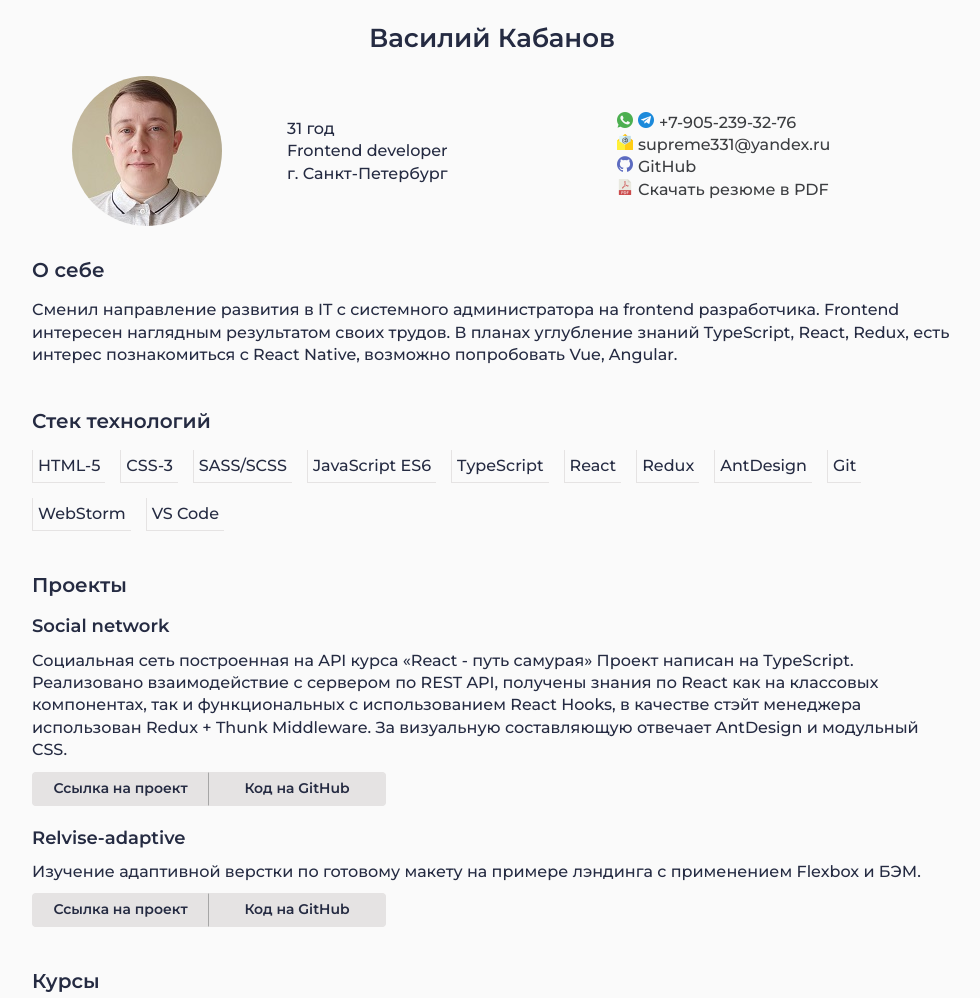
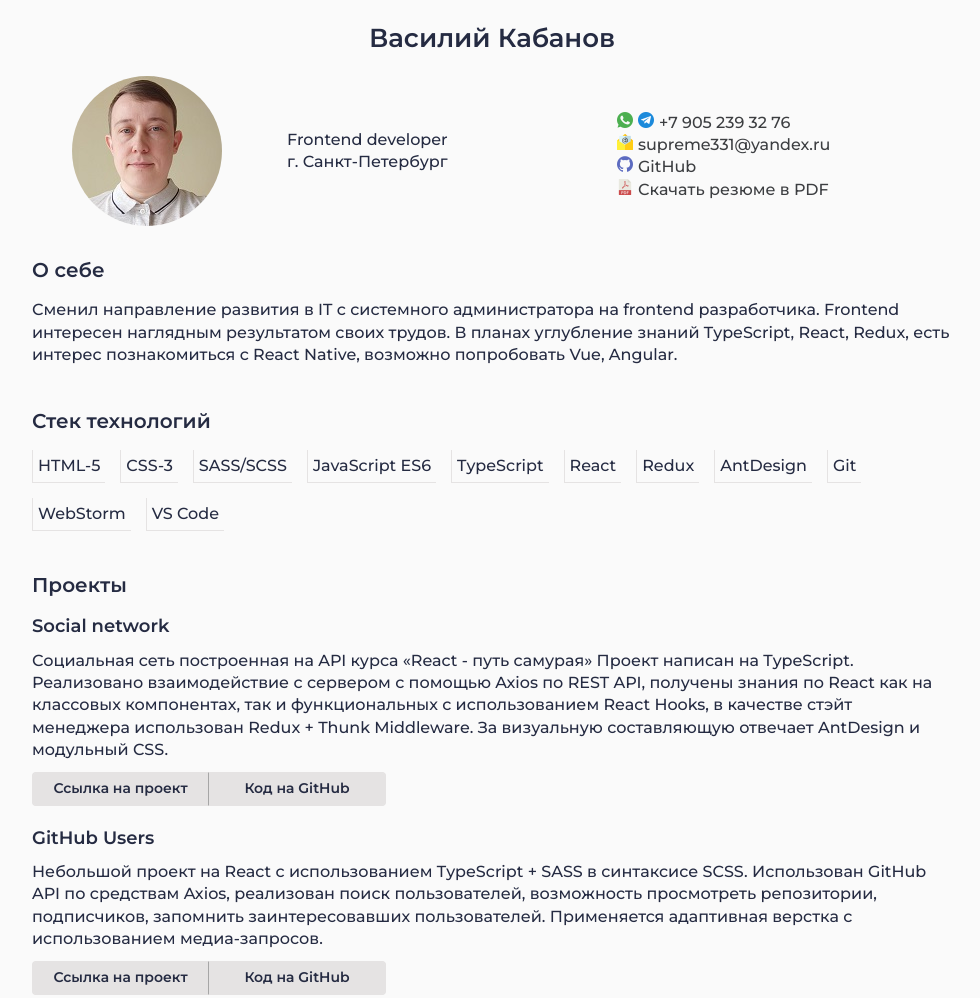
Before and after one commit to supreme331/CV, a plain HTML site: page index.html in a window 1280 px wide. Shown: the top 998 px of the page, without its empty margins (148-1128 px from the left). Drawn offline with Linux system fonts and the light colour scheme.

Commit message:
add github users

```diff
--- a/index.html
+++ b/index.html
@@ -21,14 +21,13 @@
                     </div>
                     <div class="header__info info">
                         <div class="info__items _anim-items _anim-no-hide">
-                            <span class="info__item">31 год</span>
                             <span class="info__item">Frontend developer</span>
                             <span class="info__item">г. Санкт-Петербург</span>
                         </div>
                         <ul class="info__contacts contacts _anim-items _anim-no-hide">
                             <li class="contacts__item">
                                 <a target="_blank" href="tel:+79052393276"><img src="./img/icons/whatsapp.png" alt="whatsapp"><img
-                                        src="./img/icons/telegram.png" alt="telegram">+7-905-239-32-76</a>
+                                        src="./img/icons/telegram.png" alt="telegram">+7 905 239 32 76</a>
                             </li>
                             <li class="contacts__item">
                                 <a target="_blank" href="mailto:supreme331@yandex.ru"><img src="./img/icons/email.png" alt="email">supreme331@yandex.ru</a>
@@ -37,7 +36,7 @@
                                 <a target="_blank" href="https://github.com/supreme331"><img src="./img/icons/github.png" alt="github">GitHub</a>
                             </li>
                             <li class="contacts__item">
-                                <a target="_blank" href="https://disk.yandex.ru/i/3mCBnWnhm7rXBA"><img src="./img/icons/pdf.png" alt="github">Скачать резюме в PDF</a>
+                                <a target="_blank" href="https://disk.yandex.ru/i/OZ2VsrpBPF1abw"><img src="./img/icons/pdf.png" alt="github">Скачать резюме в PDF</a>
                             </li>
                         </ul>
                     </div>
@@ -113,7 +112,7 @@
                         <div class="project__text _anim-items">
                             <p class="_anim-show">
                                 Социальная сеть построенная на API курса «React - путь самурая»
-                                Проект написан на TypeScript. Реализовано взаимодействие с сервером по REST API, получены
+                                Проект написан на TypeScript. Реализовано взаимодействие с сервером с помощью Axios по REST API, получены
                                 знания по React как на классовых компонентах, так и функциональных с использованием React
                                 Hooks, в качестве стэйт менеджера использован Redux + Thunk Middleware. За визуальную
                                 составляющую отвечает AntDesign и модульный CSS.
@@ -125,15 +124,17 @@
                         </div>
                     </div>
                     <div class="project _anim-items">
-                        <h3 class="project__title _anim-show">Relvise-adaptive</h3>
+                        <h3 class="project__title _anim-show">GitHub Users</h3>
                         <div class="project__text _anim-items">
                             <p class="_anim-show">
-                                Изучение адаптивной верстки по готовому макету на примере лэндинга с применением Flexbox и БЭМ.
+                                Небольшой проект на React с использованием TypeScript + SASS в синтаксисе SCSS.
+                                Использован GitHub API по средствам Axios, реализован поиск пользователей, возможность просмотреть репозитории,
+                                подписчиков, запомнить заинтересовавших пользователей. Применяется адаптивная верстка с использованием медиа-запросов.
                             </p>
                         </div>
                         <div class="buttons _anim-show">
-                            <a target="_blank" href="https://supreme331.github.io/Relvise-adaptive/" class="button">Ссылка на проект</a>
-                            <a target="_blank" href="https://github.com/supreme331/Relvise-adaptive" class="button">Код на GitHub</a>
+                            <a target="_blank" href="https://supreme331.github.io/GitHub-Users/" class="button">Ссылка на проект</a>
+                            <a target="_blank" href="https://github.com/supreme331/GitHub-Users" class="button">Код на GitHub</a>
                         </div>
                     </div>
                 </div>
```
